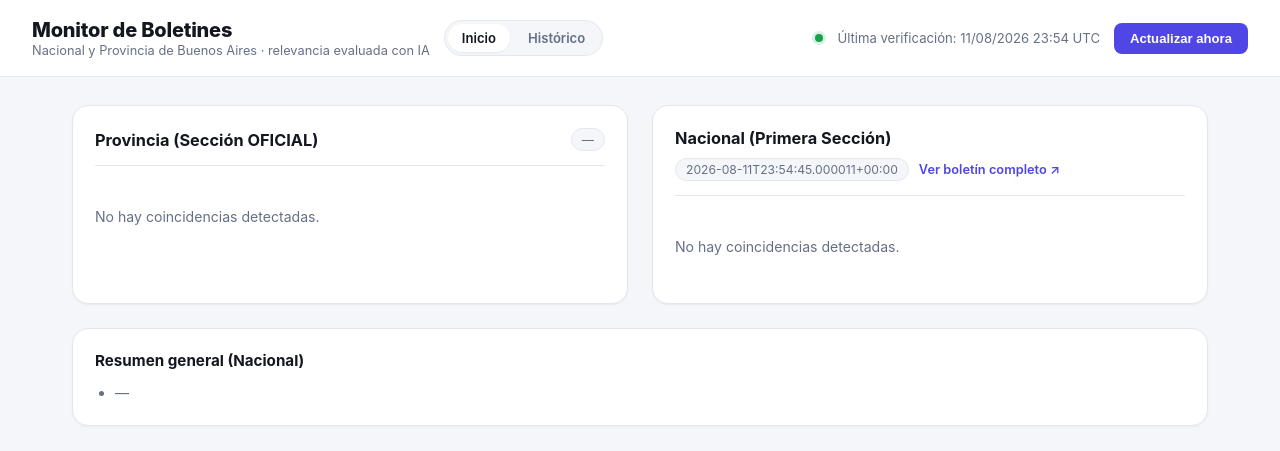
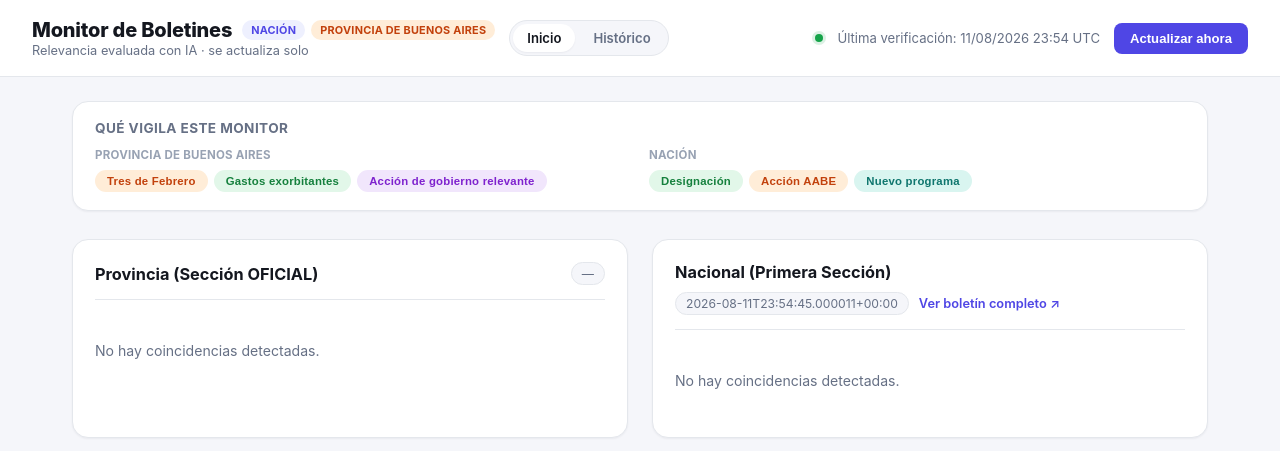
Before and after one commit to vaolavarria-cyber/boletines-monitor, a Flask app: page / in a window 1280 px wide. Shown: the top 451 px of the page. Run offline with Flask 2, Linux system fonts and the light colour scheme; data that the repository does not hold is empty.

Commit message:
Rebrandear como Monitor de Boletines Nacion y PBA, y agregar panel de categorias vigiladas con filtro

```diff
--- a/app.py
+++ b/app.py
@@ -324,6 +324,40 @@ Para cada ítem devolvé type (categoría corta: "Designación", "Acción AABE"
 
 Si algún dato (nombre, monto, objetivo) no aparece explícitamente en el texto, no lo inventes: decí que no se especifica en vez de inventarlo. Si no hay nada relevante, devolvé una lista vacía."""
 
+# Categorías que la IA puede asignar a cada coincidencia (ver prompts arriba).
+# Se muestran en la página principal para que quede claro qué vigila el monitor,
+# y sirven también como filtro visual sobre los resultados.
+WATCH_CATEGORIES = {
+    'provincial': [
+        {
+            'type': 'Tres de Febrero',
+            'desc': 'Decretos, resoluciones, convenios, designaciones u obras que mencionan directamente al Municipio de Tres de Febrero o sus localidades.',
+        },
+        {
+            'type': 'Gastos exorbitantes',
+            'desc': 'Gastos públicos llamativos por su magnitud o alguna irregularidad, no montos de rutina.',
+        },
+        {
+            'type': 'Acción de gobierno relevante',
+            'desc': 'Acciones de gobierno provincial que involucran directamente al Municipio de Tres de Febrero.',
+        },
+    ],
+    'nacional': [
+        {
+            'type': 'Designación',
+            'desc': 'Designaciones de funcionarios con algún nivel de relevancia (no ascensos administrativos de rutina).',
+        },
+        {
+            'type': 'Acción AABE',
+            'desc': 'Venta, cesión o gestión de bienes del Estado por la Agencia de Administración de Bienes del Estado.',
+        },
+        {
+            'type': 'Nuevo programa',
+            'desc': 'Lanzamiento de programas nacionales nuevos con impacto real.',
+        },
+    ],
+}
+
 SUMMARY_SYSTEM_PROMPT = """Sos un periodista que le cuenta a un vecino, en criollo y sin vueltas, qué salió hoy en la Primera Sección del Boletín Oficial de la Nación Argentina. La persona no sabe nada de derecho ni de jerga administrativa, así que tu trabajo es TRADUCIR lo importante, no citar ni resumir el texto legal tal cual está escrito.
 
 Contá lo más relevante del día: designaciones importantes, programas nuevos, acciones sobre bienes del Estado (AABE) y decisiones de gobierno con impacto real. Sé específico (nombres, organismos, objetivos concretos) pero explicá cada cosa como si se la contaras hablando: qué pasó, quién lo hizo, y por qué le importaría a alguien que no lee el boletín todos los días. Nunca copies ni parafrasees literalmente frases del texto legal (números de artículo, "SIGEA", "resolución N°...", tablas, jerga como "desígnase" o "cúmplase"): reescribilo en español simple.
@@ -623,7 +657,7 @@ def poller_loop():
 
 @app.route('/')
 def index():
-    return render_template('index.html', data=data_store)
+    return render_template('index.html', data=data_store, watch_categories=WATCH_CATEGORIES)
 
 
 @app.route('/api/data')
--- a/static/style.css
+++ b/static/style.css
@@ -54,6 +54,27 @@ a { color: inherit; }
   font-weight: 800;
   letter-spacing: -0.01em;
 }
+.brand-title {
+  display: flex;
+  align-items: center;
+  gap: 10px;
+  flex-wrap: wrap;
+}
+.brand-tags {
+  display: flex;
+  gap: 6px;
+}
+.brand-tag {
+  font-size: 0.68rem;
+  font-weight: 700;
+  letter-spacing: 0.02em;
+  text-transform: uppercase;
+  padding: 3px 9px;
+  border-radius: 999px;
+  white-space: nowrap;
+}
+.tag-nacion { background: var(--accent-soft); color: var(--accent); }
+.tag-pba { background: #ffedd8; color: #c2410c; }
 .topbar .subtitle {
   margin: 1px 0 0;
   font-size: 0.8rem;
@@ -110,6 +131,83 @@ a { color: inherit; }
   transition: background 0.15s ease;
 }
 #refreshBtn:hover { background: var(--accent-hover); }
+
+/* --- Panel "qué vigila este monitor" --- */
+.watch-panel {
+  max-width: 1200px;
+  margin: 24px auto 0;
+  padding: 0 32px;
+}
+.watch-panel-inner {
+  background: var(--surface);
+  border: 1px solid var(--border);
+  border-radius: var(--radius-lg);
+  padding: 18px 22px;
+  box-shadow: var(--shadow-sm);
+}
+.watch-panel-head {
+  display: flex;
+  align-items: center;
+  justify-content: space-between;
+  gap: 10px;
+  margin-bottom: 12px;
+}
+.watch-panel-head h3 {
+  margin: 0;
+  font-size: 0.85rem;
+  font-weight: 700;
+  color: var(--text-muted);
+  text-transform: uppercase;
+  letter-spacing: 0.03em;
+}
+.watch-clear {
+  background: none;
+  border: none;
+  color: var(--accent);
+  font-size: 0.78rem;
+  font-weight: 600;
+  cursor: pointer;
+  padding: 2px 4px;
+}
+.watch-clear:hover { text-decoration: underline; }
+.watch-groups {
+  display: grid;
+  grid-template-columns: 1fr 1fr;
+  gap: 18px;
+}
+@media (max-width: 860px) {
+  .watch-panel { padding: 0 18px; }
+  .watch-groups { grid-template-columns: 1fr; }
+}
+.watch-group-label {
+  display: block;
+  font-size: 0.72rem;
+  font-weight: 700;
+  color: var(--text-faint);
+  text-transform: uppercase;
+  letter-spacing: 0.02em;
+  margin-bottom: 8px;
+}
+.watch-chips {
+  display: flex;
+  flex-wrap: wrap;
+  gap: 6px;
+}
+.watch-chip {
+  font-size: 0.71rem;
+  font-weight: 700;
+  letter-spacing: 0.02em;
+  padding: 4px 11px;
+  border-radius: 999px;
+  border: 1.5px solid transparent;
+  cursor: pointer;
+  transition: box-shadow 0.15s ease, transform 0.1s ease;
+}
+.watch-chip:hover { transform: translateY(-1px); }
+.watch-chip.is-active {
+  border-color: currentColor;
+  box-shadow: var(--shadow-sm);
+}
 
 /* --- Layout general --- */
 main {
--- a/templates/index.html
+++ b/templates/index.html
@@ -3,15 +3,21 @@
   <head>
     <meta charset="utf-8">
     <meta name="viewport" content="width=device-width, initial-scale=1">
-    <title>Monitor de Boletines</title>
+    <title>Monitor de Boletines · Nación y Provincia de Buenos Aires</title>
     <link rel="stylesheet" href="{{ url_for('static', filename='style.css') }}">
   </head>
   <body>
     <div class="topbar">
       <div class="brand">
         <div>
-          <h1>Monitor de Boletines</h1>
-          <p class="subtitle">Nacional y Provincia de Buenos Aires · relevancia evaluada con IA</p>
+          <div class="brand-title">
+            <h1>Monitor de Boletines</h1>
+            <div class="brand-tags">
+              <span class="brand-tag tag-nacion">Nación</span>
+              <span class="brand-tag tag-pba">Provincia de Buenos Aires</span>
+            </div>
+          </div>
+          <p class="subtitle">Relevancia evaluada con IA · se actualiza solo</p>
         </div>
         <nav>
           <a href="/" class="active">Inicio</a>
@@ -24,6 +30,33 @@
         <button id="refreshBtn">Actualizar ahora</button>
       </div>
     </div>
+
+    <section class="watch-panel">
+      <div class="watch-panel-inner">
+        <div class="watch-panel-head">
+          <h3>Qué vigila este monitor</h3>
+          <button type="button" id="clearFilter" class="watch-clear" hidden>Mostrar todo ✕</button>
+        </div>
+        <div class="watch-groups">
+          <div class="watch-group">
+            <span class="watch-group-label">Provincia de Buenos Aires</span>
+            <div class="watch-chips">
+              {% for c in watch_categories.provincial %}
+                <button type="button" class="watch-chip {{ c.type|badge_class }}" data-filter-type="{{ c.type }}" title="{{ c.desc }}">{{ c.type }}</button>
+              {% endfor %}
+            </div>
+          </div>
+          <div class="watch-group">
+            <span class="watch-group-label">Nación</span>
+            <div class="watch-chips">
+              {% for c in watch_categories.nacional %}
+                <button type="button" class="watch-chip {{ c.type|badge_class }}" data-filter-type="{{ c.type }}" title="{{ c.desc }}">{{ c.type }}</button>
+              {% endfor %}
+            </div>
+          </div>
+        </div>
+      </div>
+    </section>
 
     <main>
       <section class="bulletin-card">
@@ -40,7 +73,7 @@
         </div>
         <div class="match-list" id="prov-list">
           {% for m in data.provincial.matches %}
-            <article class="match-card">
+            <article class="match-card" data-type="{{ m.type }}">
               <div class="match-top">
                 <div class="match-top-left">
                   <span class="badge {{ m.type|badge_class }}">{{ m.type }}</span>
@@ -73,7 +106,7 @@
         </div>
         <div class="match-list" id="nac-list">
           {% for m in data.national.matches %}
-            <article class="match-card">
+            <article class="match-card" data-type="{{ m.type }}">
               <div class="match-top">
                 <div class="match-top-left">
                   <span class="badge {{ m.type|badge_class }}">{{ m.type }}</span>
@@ -126,6 +159,7 @@
         for (const m of matches) {
           const article = document.createElement('article');
           article.className = 'match-card';
+          article.dataset.type = m.type || '';
 
           const top = document.createElement('div');
           top.className = 'match-top';
@@ -218,7 +252,30 @@
         renderMatches(document.getElementById('prov-list'), j.provincial.matches);
         renderMatches(document.getElementById('nac-list'), j.national.matches);
         renderSummary(document.getElementById('summary'), j.national.summary);
+        applyFilter();
       }
+
+      const activeFilters = new Set();
+      const clearFilterBtn = document.getElementById('clearFilter');
+
+      function applyFilter() {
+        document.querySelectorAll('.match-card[data-type]').forEach(card => {
+          card.style.display = (activeFilters.size === 0 || activeFilters.has(card.dataset.type)) ? '' : 'none';
+        });
+        document.querySelectorAll('.watch-chip').forEach(chip => {
+          chip.classList.toggle('is-active', activeFilters.has(chip.dataset.filterType));
+        });
+        clearFilterBtn.hidden = activeFilters.size === 0;
+      }
+
+      document.querySelectorAll('.watch-chip').forEach(chip => {
+        chip.addEventListener('click', () => {
+          const t = chip.dataset.filterType;
+          if (activeFilters.has(t)) activeFilters.delete(t); else activeFilters.add(t);
+          applyFilter();
+        });
+      });
+      clearFilterBtn.addEventListener('click', () => { activeFilters.clear(); applyFilter(); });
 
       document.getElementById('refreshBtn').addEventListener('click', fetchData);
       fetchData();
```
Also changed, not shown: templates/historico.html (+8 -2 lines).
